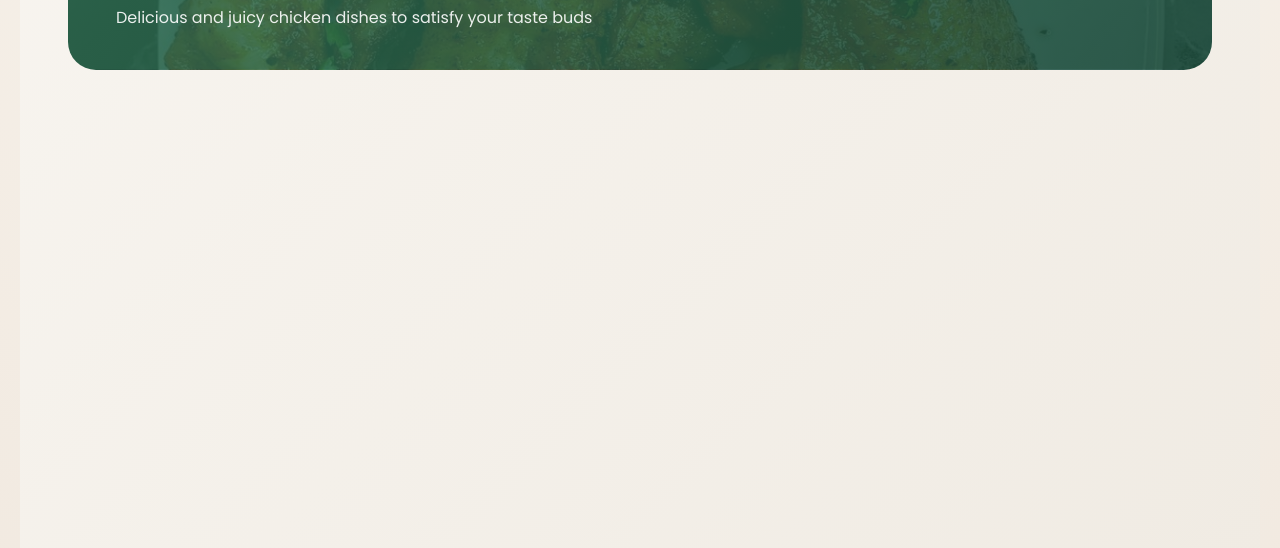
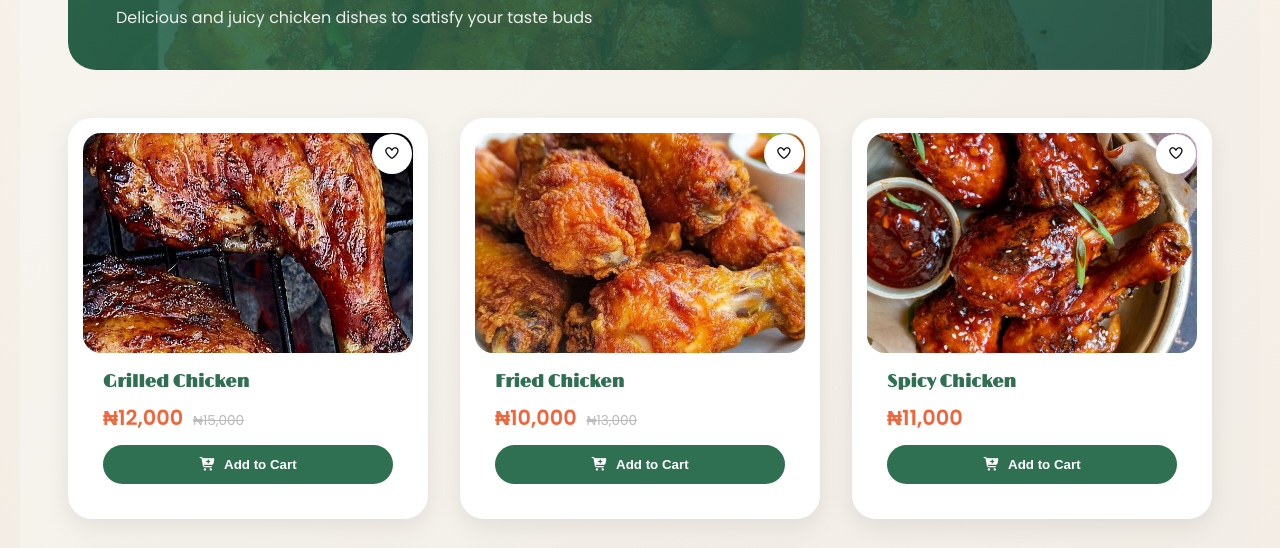
Before and after one commit to OlaIsraelI/e-commerce, a website: page client/pages/view/categories/Tasty-chicken.html in a window 1280 px wide. Shown: the part 239-787 px from the top of the page. Drawn offline with nearby package versions, Linux system fonts and the light colour scheme.

Commit message:
Re-enacted Tasty-chicken on JS DOM

```diff
--- a/client/pages/view/categories/Tasty-chicken.html
+++ b/client/pages/view/categories/Tasty-chicken.html
@@ -462,7 +462,7 @@
         if (path.includes("Drinks")) products = categoryProducts.drinks;
         else if (path.includes("Dessert")) products = categoryProducts.dessert;
         else if (path.includes("Pasta")) products = categoryProducts.pasta;
-        else if (path.includes("Tasty-Chicken"))
+        else if (path.includes("Tasty-chicken"))
           products = categoryProducts.chicken;
         else if (path.includes("Fries")) products = categoryProducts.fries;
         else if (path.includes("Chicken-chips"))
```
